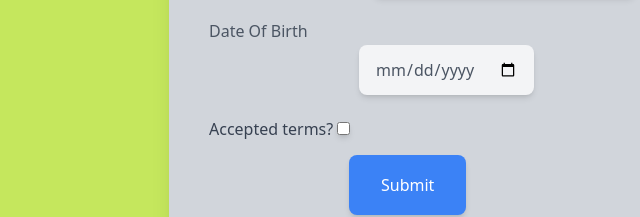
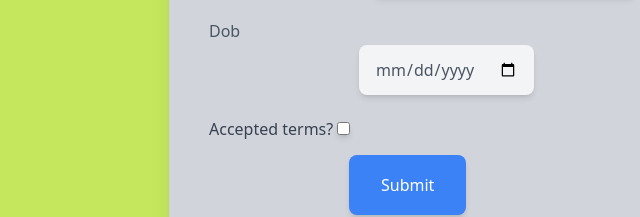
Before and after one commit to vivinchandrra1976/PUPIL-PROJECT, a plain HTML site: page index.html in a window 1280 px wide. Shown: the part 311-528 px from the top of the page, 215-855 px from the left. Drawn offline with nearby package versions, Linux system fonts and the light colour scheme.

Commit message:
Update index.html

```diff
--- a/index.html
+++ b/index.html
@@ -34,7 +34,7 @@
                             focus:invalid:border-pink-500 focus:invalid:ring-pink-500"
                             placeholder="Your Password " ></br>
                             <label for="dob" class="text-md w-40 inline-block font-medium leading-5 text-gray-600">
-                                Date Of Birth
+                                Dob
                             </label>
                             <input required type="date" id="dob" style="margin-left:150px" class="bg-gray-100 inline-block rounded-lg shadow-md px-4 py-3 mb-5 text-base leading-6 placeholder-gray-500
                             focus:invalid:border-pink-500 focus:invalid:ring-pink-500" ></br>
```
